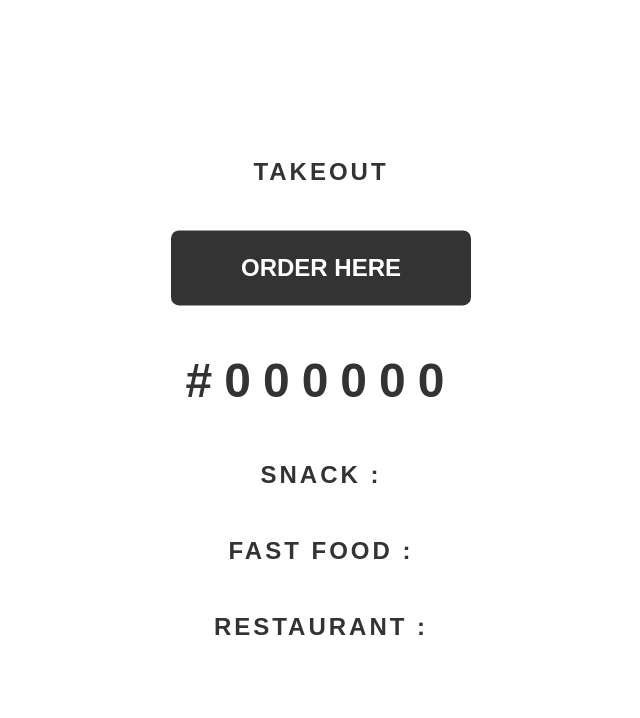
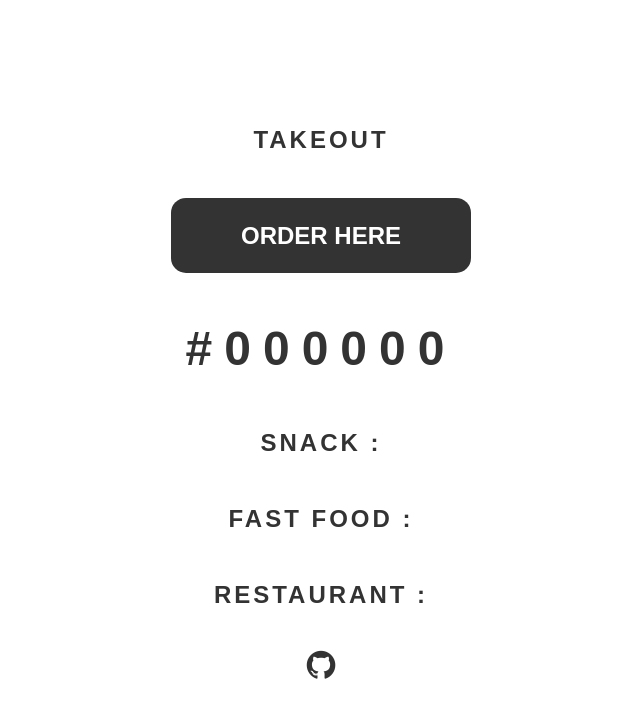
Before and after one commit to anthonytedja/takeout, a plain HTML site: page index.html in a window 1280 px wide. Shown: the whole page, without its empty margins (319-959 px from the left). Drawn offline with Linux system fonts and the light colour scheme.

Commit message:
Add Github

```diff
--- a/index.html
+++ b/index.html
@@ -1,7 +1,10 @@
 <head>
     <title>Takeout</title>
+    <meta charset="UTF-8">
+    <meta name="author" content="Anthony Tedja">
     <meta name="image" property="og:image" content="assets/preview.jpg" />
     <link rel="icon" href="https://img.icons8.com/ios/250/FFFFFF/vegetarian-food.png">
+    <link rel="stylesheet" href="https://cdnjs.cloudflare.com/ajax/libs/font-awesome/4.7.0/css/font-awesome.min.css">
     <link rel="stylesheet" href="styles.css">
 </head>
 
@@ -16,6 +19,7 @@
                 <h5 id="fastfood">FAST FOOD : </h5>
                 <h5 id="restaurant">RESTAURANT : </h5>
             </div>
+            <a href="https://github.com/anthonytedja"><i class="fa fa-github fa-lg"></i></a>
         </div>
     </section>
     <script src="scripts.js"></script>
--- a/styles.css
+++ b/styles.css
@@ -43,9 +43,25 @@ body {
     box-sizing: inherit;
 }
 
-
 a {
     text-decoration: none;
+    color:hsl(1deg, 0%, 20%);
+    -webkit-transition: all 1s ease;
+    -moz-transition: all 1s ease;
+    -ms-transition: all 1s ease;
+    -o-transition: all 1s ease;
+    transition: all 1s ease;
+    font-size: 25px;
+}
+
+a:hover {
+    opacity: 0.3;
+    -webkit-transition: all 1s ease;
+    -moz-transition: all 1s ease;
+    -ms-transition: all 1s ease;
+    -o-transition: all 1s ease;
+    transition: all 1s ease;
+    font-size: 50px;
 }
 
 h1 {
@@ -117,7 +133,7 @@ button {
     height: 75px;
     margin: 5px;
     border: none;
-    border-radius: 8px;
+    border-radius: 15px;
     font-size: 1.5em;
     font-weight: var(--semi-bold);
     color: var(--fonts-color);
@@ -172,7 +188,7 @@ button {
 }
 
 button:hover {
-    background-color: hsl(1deg, 0%, 40%);
+    background-color: hsl(1deg, 0%, 33%);
 }
 
 button:active {
```
